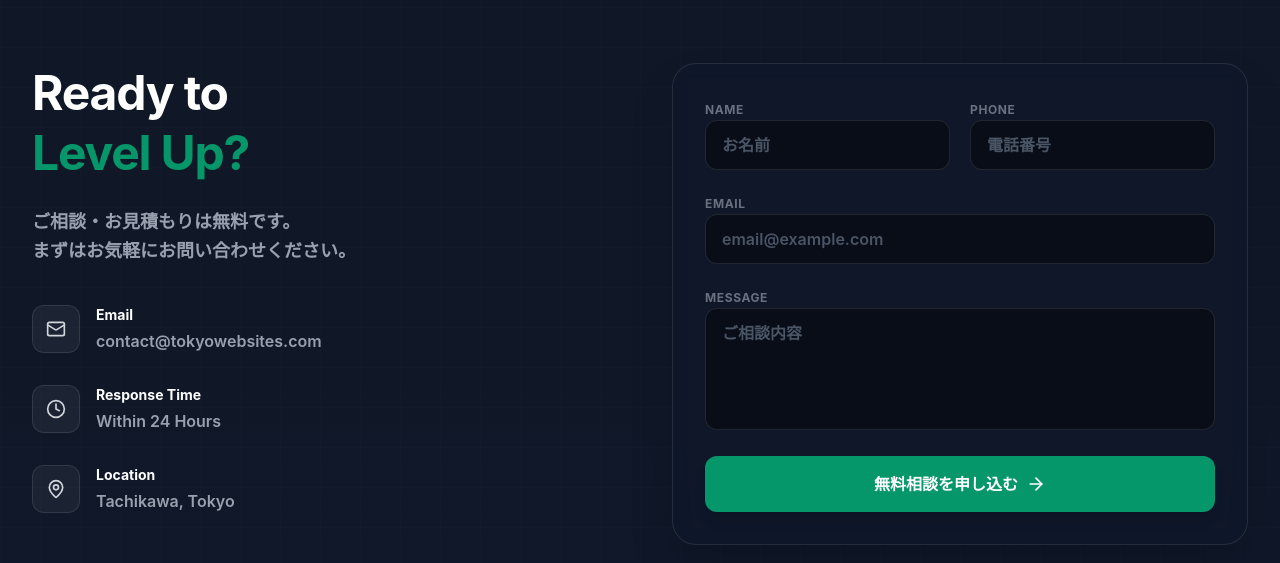
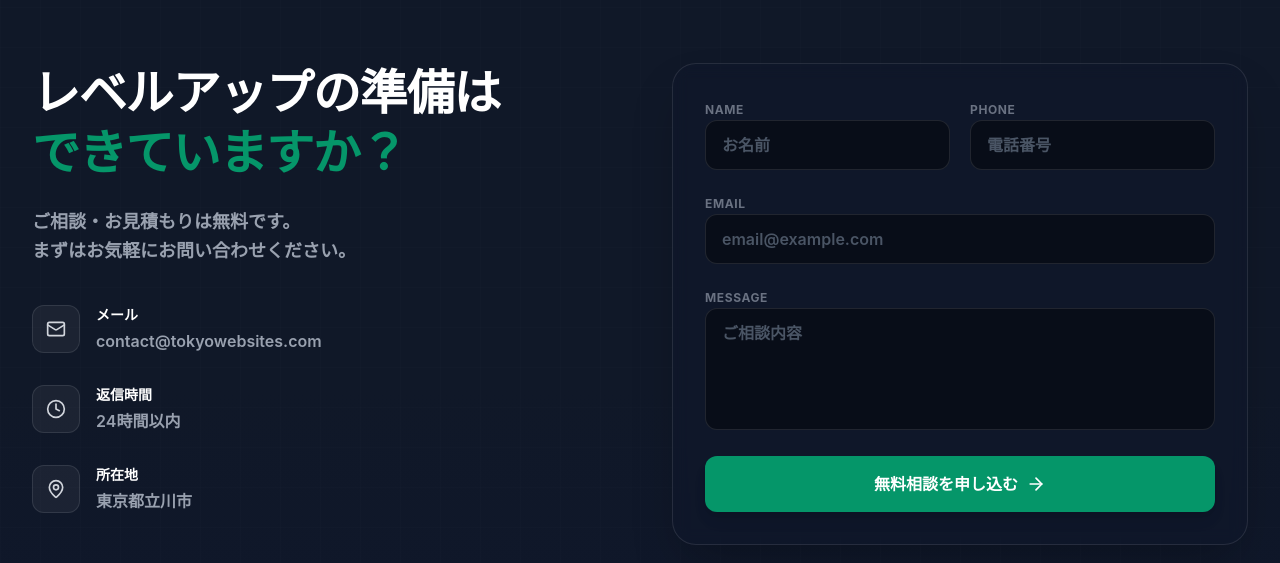
Before and after one commit to tokyowebsites/home, a React (Vite) app: page / in a window 1280 px wide. Shown: the part 5320-5883 px from the top of the page. Built offline with nearby package versions, Linux system fonts and the light colour scheme.

Commit message:
Translate Contact section to Japanese

```diff
--- a/src/app/components/Contact.tsx
+++ b/src/app/components/Contact.tsx
@@ -55,7 +55,7 @@ export function Contact() {
           {/* Left: Heading & Info */}
           <div>
             <h2 className="text-4xl md:text-5xl font-bold mb-6 tracking-tight leading-tight">
-              Ready to <br/><span className="text-[#059669]">Level Up?</span>
+              レベルアップの準備は<br/><span className="text-[#059669]">できていますか？</span>
             </h2>
             <p className="text-gray-400 text-lg mb-10 max-w-md leading-relaxed">
               ご相談・お見積もりは無料です。<br/>
@@ -68,7 +68,7 @@ export function Contact() {
                   <Mail size={20} className="text-gray-300 group-hover:text-[#0f172a] transition-colors" />
                 </div>
                 <div>
-                  <div className="text-sm font-bold text-white mb-1">Email</div>
+                  <div className="text-sm font-bold text-white mb-1">メール</div>
                   <div className="text-gray-400">contact@tokyowebsites.com</div>
                 </div>
               </div>
@@ -78,8 +78,8 @@ export function Contact() {
                   <Clock size={20} className="text-gray-300 group-hover:text-[#0f172a] transition-colors" />
                 </div>
                 <div>
-                  <div className="text-sm font-bold text-white mb-1">Response Time</div>
-                  <div className="text-gray-400">Within 24 Hours</div>
+                  <div className="text-sm font-bold text-white mb-1">返信時間</div>
+                  <div className="text-gray-400">24時間以内</div>
                 </div>
               </div>
 
@@ -88,8 +88,8 @@ export function Contact() {
                   <MapPin size={20} className="text-gray-300 group-hover:text-[#0f172a] transition-colors" />
                 </div>
                 <div>
-                  <div className="text-sm font-bold text-white mb-1">Location</div>
-                  <div className="text-gray-400">Tachikawa, Tokyo</div>
+                  <div className="text-sm font-bold text-white mb-1">所在地</div>
+                  <div className="text-gray-400">東京都立川市</div>
                 </div>
               </div>
             </div>
```
Also changed, not shown: 3 other files (tests, documents, lock files or other folders).
